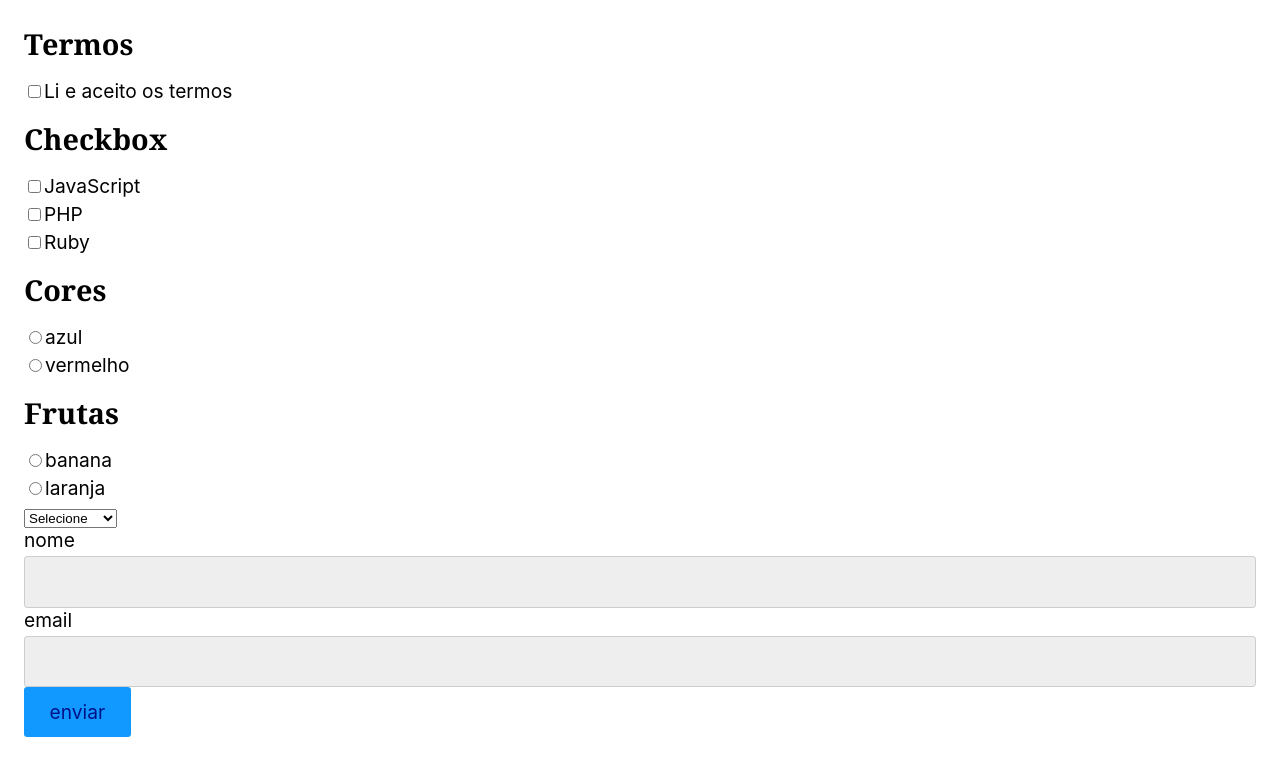
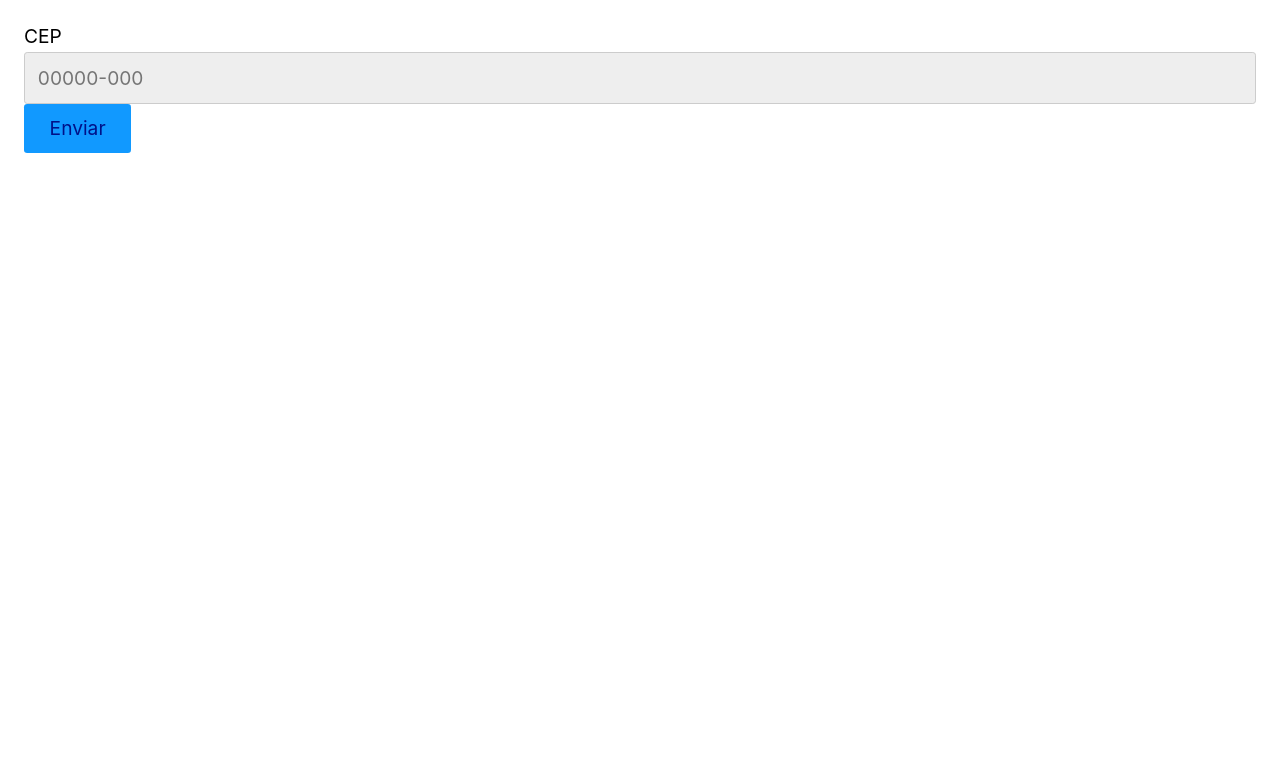
Before and after one commit to barbosadiego/react, a React (Create React App) app: page / in a window 1280 px wide. Shown: the top 776 px of the page. Built offline with nearby package versions, Linux system fonts and the light colour scheme.

Commit message:
validacao

```diff
--- a/src/App.jsx
+++ b/src/App.jsx
@@ -1,54 +1,54 @@
 import React from 'react';
-import Checkbox from './Form/Checkbox';
 import Input from './Form/Input';
-import Radio from './Form/Radio';
-import Select from './Form/Select';
 
-const App = () => {
-  const [nome, setNome] = React.useState('');
-  const [email, setEmail] = React.useState('');
-  const [produto, setProduto] = React.useState('');
-  const [cor, setCor] = React.useState('');
-  const [fruta, setFruta] = React.useState('');
-  const [linguagem, setLinguagem] = React.useState([]);
-  const [termos, setTermos] = React.useState([]);
+const App = (props) => {
+  const [cep, setCep] = React.useState('');
+  const [error, setError] = React.useState(null);
+
+  function validateCep(value) {
+    if (value.length === 0) {
+      setError('Informe um CEP.');
+      return false;
+    } else if (!/^\d{5}-?\d{3}$/.test(value)) {
+      setError('Informe um CEP válido.');
+      return false;
+    } else {
+      setError(null);
+      return true;
+    }
+  }
+
+  function handleBlur({ target }) {
+    console.log(validateCep(target.value));
+  }
+
+  function handleChange({ target }) {
+    if (error) validateCep(target.value);
+    setCep(target.value);
+  }
+
+  function handleSubmit(event) {
+    event.preventDefault();
+    if (validateCep(cep)) {
+      console.log('Enviado');
+    } else {
+      console.log('Não enviado');
+    }
+  }
 
   return (
-    <form>
-      <h2>Termos</h2>
-      <Checkbox
-        options={['Li e aceito os termos']}
-        value={termos}
-        setValue={setTermos}
+    <form onSubmit={handleSubmit}>
+      <Input
+        label="CEP"
+        id={cep}
+        type="text"
+        placeholder="00000-000"
+        value={cep}
+        onChange={handleChange}
+        onBlur={handleBlur}
       />
-      <h2>Checkbox</h2>
-      <Checkbox
-        options={['JavaScript', 'PHP', 'Ruby']}
-        value={linguagem}
-        setValue={setLinguagem}
-      />
-      <h2>Cores</h2>
-      <Radio options={['azul', 'vermelho']} value={cor} setValue={setCor} />
-      <h2>Frutas</h2>
-      <Radio
-        options={['banana', 'laranja']}
-        value={fruta}
-        setValue={setFruta}
-      />
-      <Select
-        options={['smartphone', 'tablet']}
-        value={produto}
-        setValue={setProduto}
-      />
-      <Input id="nome" label="nome" value={nome} setValue={setNome} />
-      <Input
-        id="email"
-        label="email"
-        value={email}
-        setValue={setEmail}
-        requeried
-      />
-      <button>enviar</button>
+      {error && <p>{error}</p>}
+      <button>Enviar</button>
     </form>
   );
 };
--- a/src/Form/Input.jsx
+++ b/src/Form/Input.jsx
@@ -1,6 +1,6 @@
 import React from 'react';
 
-const Input = ({ label, id, setValue, requeried, ...props }) => {
+const Input = ({ label, id, onChange, requeried, ...props }) => {
   return (
     <>
       <label htmlFor={id}>{label}</label>
@@ -8,7 +8,7 @@
         type="text"
         id={id}
         name={id}
-        onChange={({ target }) => setValue(target.value)}
+        onChange={onChange}
         required={requeried}
         {...props}
       />
```
